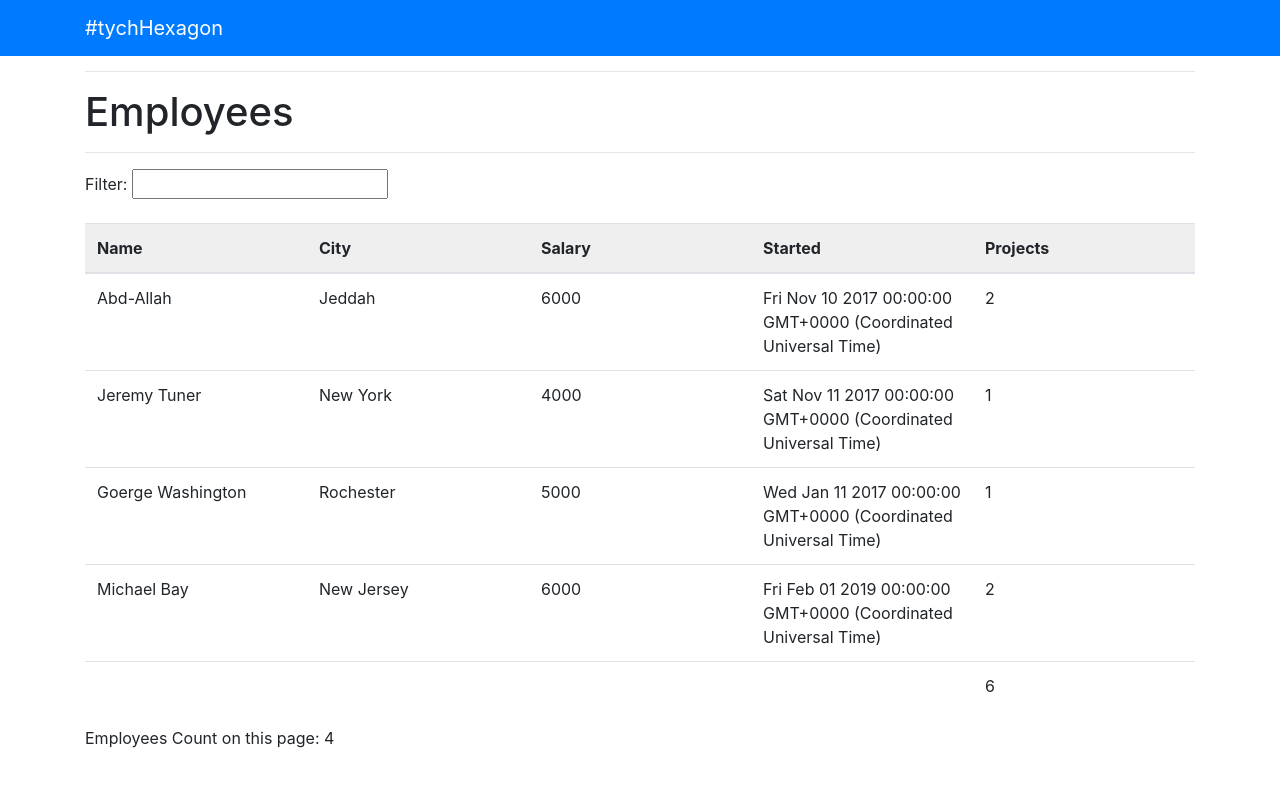
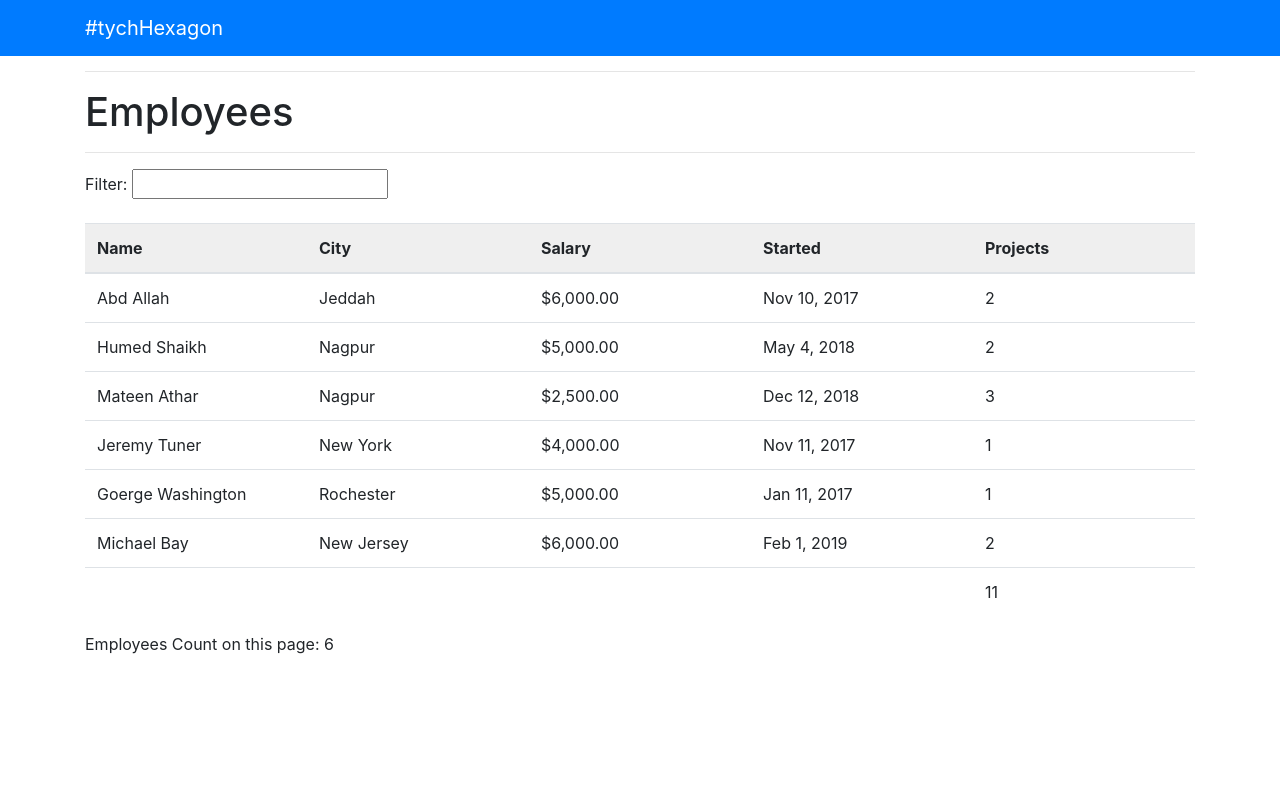
Before and after one commit to c0d3r24/EmployeeManagementUsingAngular, an Angular app: page / in a window 1280 px wide. Shown: the top 786 px of the page. Built offline with nearby package versions, Linux system fonts and the light colour scheme.

Commit message:
added pipes to improve UI

```diff
--- a/src/app/employees/employees-list/employees-list.component.html
+++ b/src/app/employees/employees-list/employees-list.component.html
@@ -13,12 +13,12 @@
   <tr *ngFor="let emp of filteredEmployees">
     <td>
       <a>
-        {{ emp.name }}
+        {{ emp.name | capitalize }}
       </a>
     </td>
     <td>{{ emp.city }}</td>
-    <td>{{ emp.salary }}</td>
-    <td>{{ emp.started }}</td>
+    <td>{{ emp.salary | currency }}</td>
+    <td>{{ emp.started | date }}</td>
     <td>{{ emp.projects }}</td>
   </tr>
   <tr *ngIf="filteredEmployees && filteredEmployees.length">
--- a/src/app/employees/employees.component.ts
+++ b/src/app/employees/employees.component.ts
@@ -19,9 +19,9 @@ export class EmployeesComponent implements OnInit {
   ngOnInit() {
     this.title = 'Employees';
     this.employees = [
-      { id: 1, name: 'Abd-Allah', city: 'Jeddah', salary: 6000, started: new Date(2017, 10, 10), projects: 2},
-      // { id: 2, name: 'Humed Shaikh', city: 'Nagpur', salary: 5000, started: new Date(2018, 4, 4), projects: 2},
-      // { id: 3, name: 'Mateen Athar', city: 'Nagpur', salary: 2500, started: new Date(2018, 11, 12), projects: 3},
+      { id: 1, name: 'Abd Allah', city: 'Jeddah', salary: 6000, started: new Date(2017, 10, 10), projects: 2},
+      { id: 2, name: 'Humed Shaikh', city: 'Nagpur', salary: 5000, started: new Date(2018, 4, 4), projects: 2},
+      { id: 3, name: 'Mateen Athar', city: 'Nagpur', salary: 2500, started: new Date(2018, 11, 12), projects: 3},
       { id: 4, name: 'Jeremy Tuner', city: 'New York', salary: 4000, started: new Date(2017, 10, 11), projects: 1},
       { id: 5, name: 'Goerge Washington', city: 'Rochester', salary: 5000, started: new Date(2016, 12, 11), projects: 1},
       { id: 6, name: 'Michael Bay', city: 'New Jersey', salary: 6000, started: new Date(2019, 1, 1), projects: 2},
--- /dev/null
+++ b/src/app/shared/capitalize.pipe.ts
@@ -0,0 +1,10 @@
+import { Pipe, PipeTransform } from '@angular/core';
+
+@Pipe({name: 'capitalize'})
+export class CapitalizePipe implements PipeTransform {
+  transform(value: any) {
+    if (value) {
+      return value.charAt(0).toUpperCase() + value.slice(1);
+    }
+  }
+}
--- a/src/app/shared/shared.module.ts
+++ b/src/app/shared/shared.module.ts
@@ -1,8 +1,9 @@
 import {NgModule} from '@angular/core';
+import { CapitalizePipe } from './capitalize.pipe';
 
 @NgModule({
-  declarations: [],
-  exports: []
+  declarations: [CapitalizePipe],
+  exports: [ CapitalizePipe ]
 })
 
 export class SharedModule { }
```
Also changed, not shown: src/app/employees/employees.module.ts (+4 -3 lines), samplelook.png (added).
